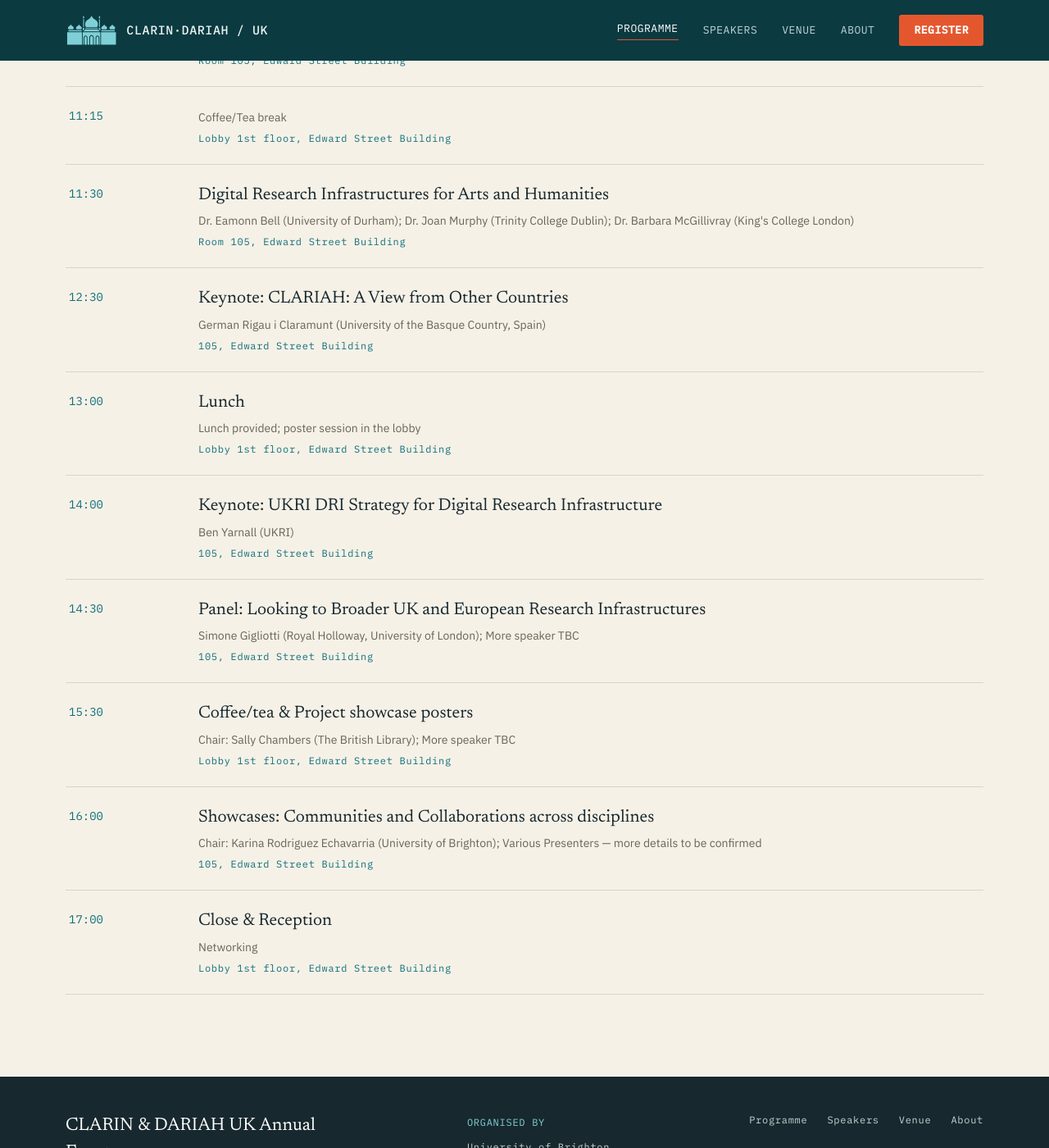
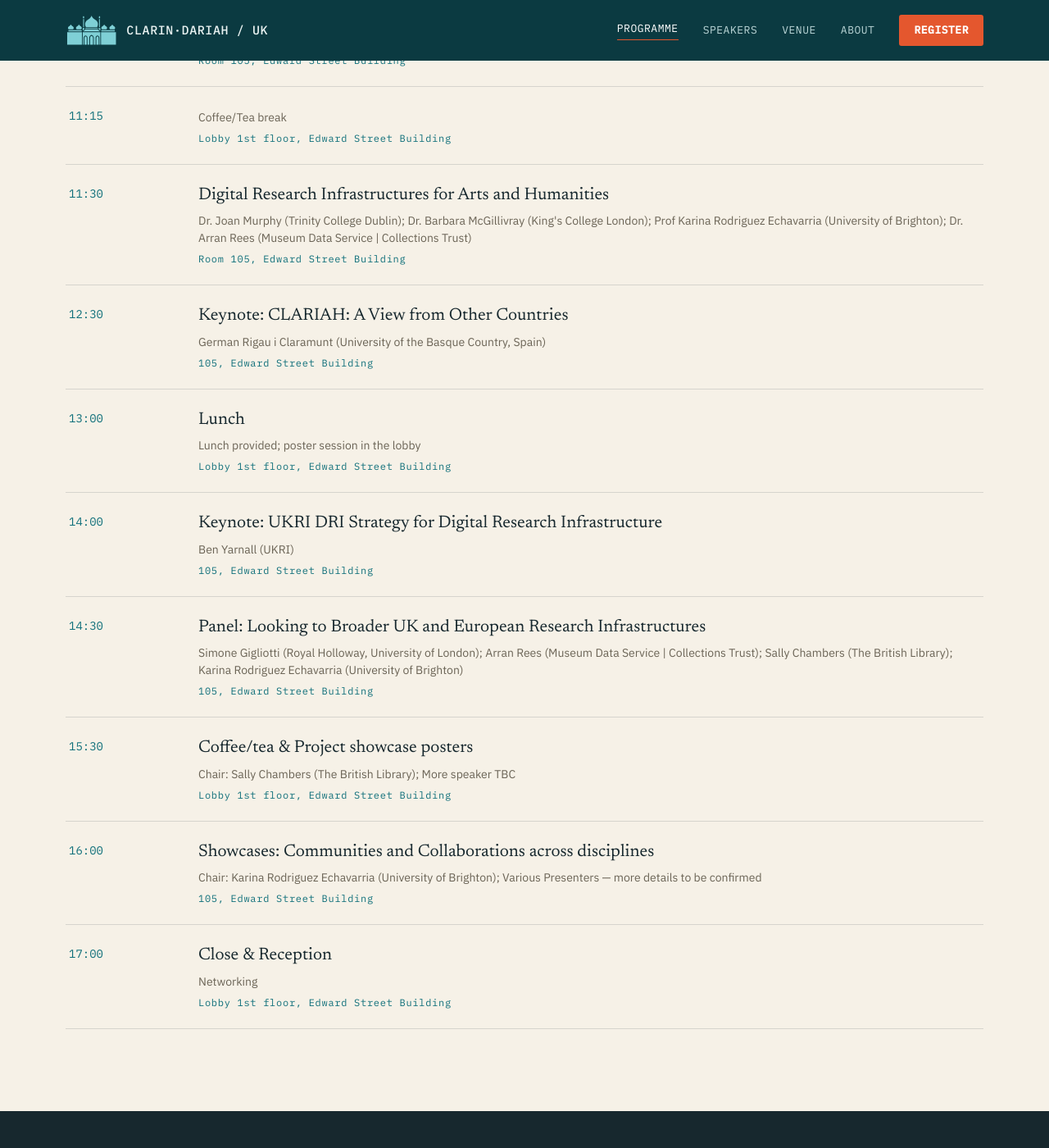
Before and after one commit to UniversityofBrighton/2026clariahuk, a Jekyll site: the page built from programme.html, in a window 1280 px wide and 1400 px high, scrolled down 853 px. Shown: the whole window at 82% size. Built offline with Jekyll 4.4.1, drawn with Linux system fonts in a browser that asks for light colours.

Commit message:
new speaker

```diff
--- a/_data/schedule.yml
+++ b/_data/schedule.yml
@@ -20,7 +20,7 @@
     room: Lobby 1st floor, Edward Street Building
   - time: "11:30"
     title: "Digital Research Infrastructures for Arts and Humanities"
-    note: Dr. Eamonn Bell (University of Durham); Dr. Joan Murphy (Trinity College Dublin); Dr. Barbara McGillivray (King's College London)
+    note: Dr. Joan Murphy (Trinity College Dublin); Dr. Barbara McGillivray (King's College London); Prof Karina Rodriguez Echavarria (University of Brighton); Dr. Arran Rees (Museum Data Service | Collections Trust)
     room: Room 105, Edward Street Building
   - time: "12:30"
     title: "Keynote: CLARIAH: A View from Other Countries"
@@ -36,7 +36,7 @@
     room: 105, Edward Street Building
   - time: "14:30"
     title: "Panel: Looking to Broader UK and European Research Infrastructures"
-    note: Simone Gigliotti (Royal Holloway, University of London); More speaker TBC
+    note: Simone Gigliotti (Royal Holloway, University of London); Arran Rees (Museum Data Service | Collections Trust); Sally Chambers (The British Library); Karina Rodriguez Echavarria (University of Brighton)
     room: 105, Edward Street Building
   - time: "15:30"
     title: Coffee/tea & Project showcase posters
--- a/_data/speakers.yml
+++ b/_data/speakers.yml
@@ -9,10 +9,10 @@
     role: Senior Lecturer · King's College London
     photo: /assets/speakers/barbara-mcgillivray.png
   - name: Ben Yarnall
-    role: Senior Policy Manager ·  - Digital Research Infrastructure at UKRI
-  - name: Dr Eamonn Bell
-    role: Associate Professor · University of Durham
-    photo: /assets/speakers/eamonn-bell.png
+    role: Senior Policy Manager · Digital Research Infrastructure at UKRI
+  - name: Dr Arran Rees
+    role: Museum Data Manager · Museum Data Service | Collections Trust
+    photo: /assets/speakers/Arran-Rees.jpg
   - name: Dr German Rigau i Claramunt
     role: Associate Professor and National Coordinator for CLARIAH, Spain · University of the Basque Country
     photo: /assets/speakers/german-rigau.jpg
```
Also changed, not shown: assets/speakers/Arran-Rees.jpg (added).
